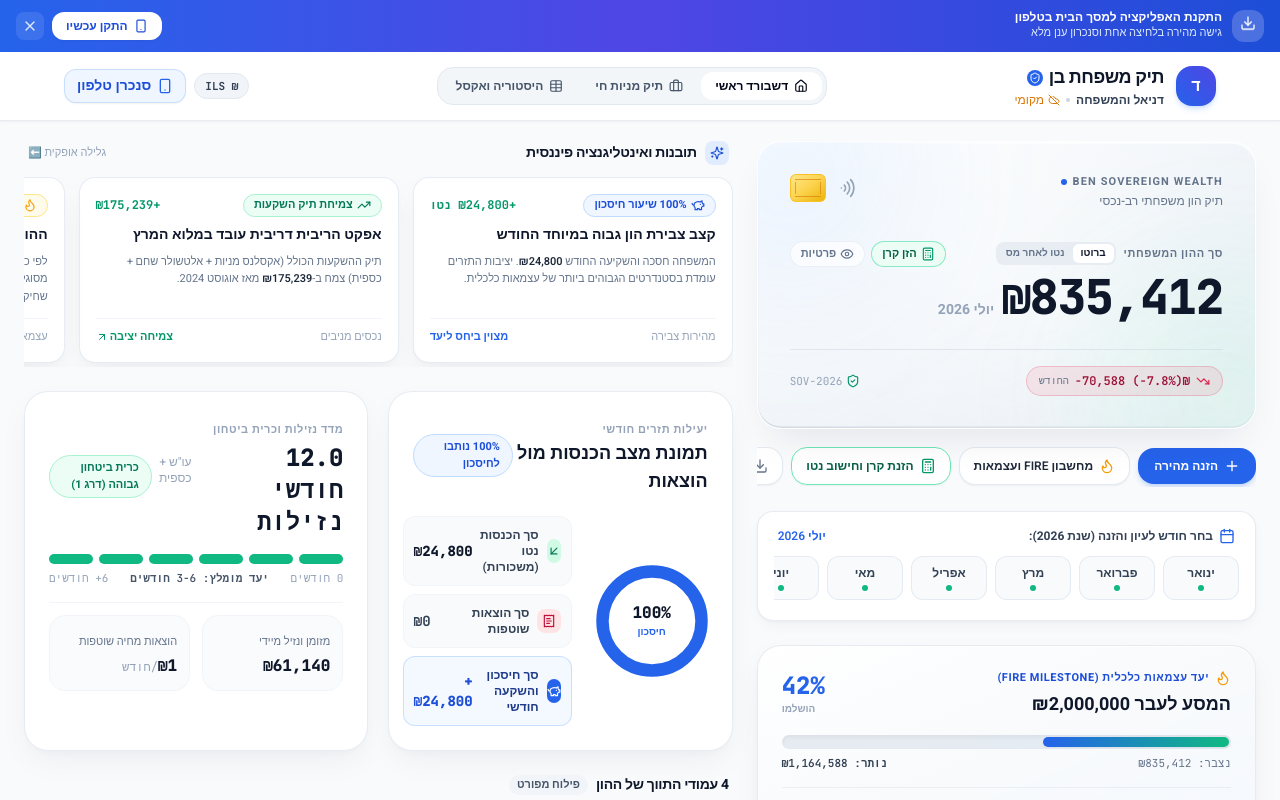
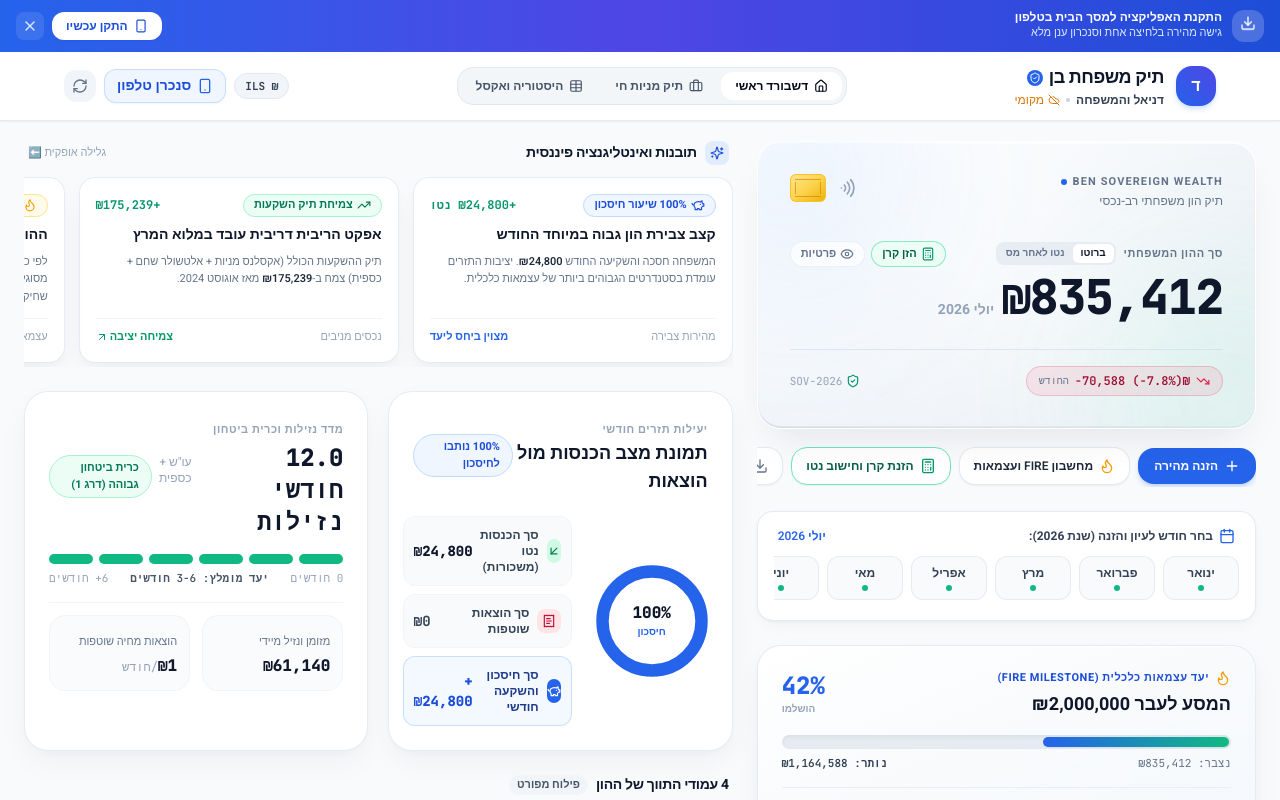
Before and after one commit to danielben3/family-finances, a React (Vite) app: page / in a window 1280 px wide. Shown: the top 800 px of the page. Built offline with nearby package versions, Linux system fonts and the light colour scheme; no server answers; the database is empty.

Commit message:
Add automated PWA update detection, force-refresh button in header, and gh-pages deploy script

```diff
--- a/index.html
+++ b/index.html
@@ -28,9 +28,20 @@
           const swPath = window.location.pathname.includes('family-finances') ? '/family-finances/sw.js' : './sw.js';
           navigator.serviceWorker.register(swPath).then(function(reg) {
             console.log('SW registration successful with scope: ', reg.scope);
+            // Check for updates on every page load
+            reg.update();
           }).catch(function(err) {
             console.log('SW reg failed: ', err);
           });
+        });
+
+        // Automatically reload when a new service worker takes over
+        let refreshing = false;
+        navigator.serviceWorker.addEventListener('controllerchange', () => {
+          if (!refreshing) {
+            refreshing = true;
+            window.location.reload();
+          }
         });
       }
     </script>
--- a/package.json
+++ b/package.json
@@ -6,7 +6,8 @@
   "scripts": {
     "dev": "vite",
     "build": "tsc && vite build",
-    "preview": "vite preview"
+    "preview": "vite preview",
+    "deploy": "npm run build && npx gh-pages -d dist --dotfiles"
   },
   "dependencies": {
     "@supabase/supabase-js": "^2.49.1",
--- a/public/sw.js
+++ b/public/sw.js
@@ -1,5 +1,5 @@
 // Service Worker for Family Finances PWA
-const CACHE_NAME = 'family-finances-v6';
+const CACHE_NAME = 'family-finances-v7';
 const PRECACHE_URLS = [
   '/family-finances/',
   '/family-finances/index.html',
--- a/src/components/Header.tsx
+++ b/src/components/Header.tsx
@@ -1,4 +1,4 @@
-import { ShieldCheck, Cloud, CloudOff, Smartphone, Sparkles, Home, Briefcase, Table } from 'lucide-react';
+import { ShieldCheck, Cloud, CloudOff, Smartphone, Sparkles, Home, Briefcase, Table, RefreshCw } from 'lucide-react';
 import { NavTab } from './MobileNav';
 
 interface HeaderProps {
@@ -115,6 +115,23 @@ export const Header: React.FC<HeaderProps> = ({
             <Smartphone className="w-4 h-4 text-blue-600" />
             <span className="hidden sm:inline">סנכרן טלפון</span>
           </button>
+
+          {/* Force Refresh & Cache Clear Button */}
+          <button
+            onClick={async () => {
+              if ('caches' in window) {
+                try {
+                  const names = await caches.keys();
+                  await Promise.all(names.map(n => caches.delete(n)));
+                } catch (e) {}
+              }
+              window.location.reload();
+            }}
+            className="p-2 rounded-xl bg-slate-100 hover:bg-slate-200 text-slate-500 hover:text-slate-800 transition active:scale-95"
+            title="רענן גרסה ונקה מטמון"
+          >
+            <RefreshCw className="w-4 h-4" />
+          </button>
         </div>
 
       </div>
```
